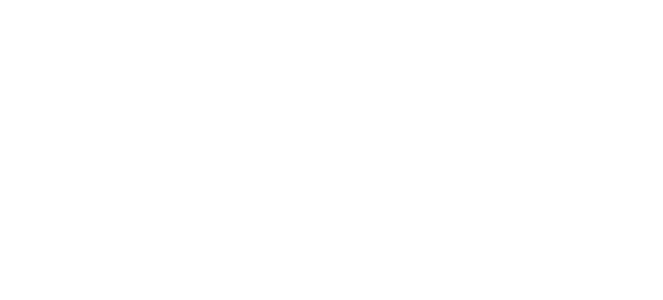
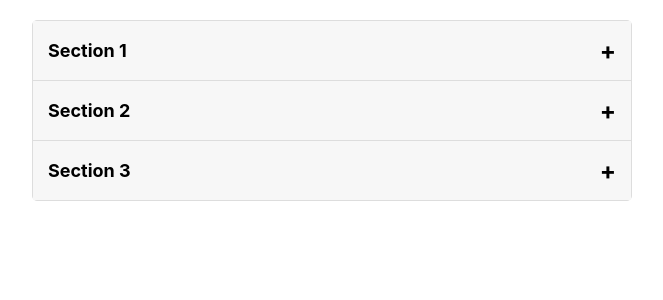
Before and after one commit to Girishg17/React-Snippets, a React (Create React App) app: page /accordion in a window 1280 px wide. Before the commit this address had no page. Shown: the top 300 px of the page, without its empty margins (308-971 px from the left). Built offline with nearby package versions, Linux system fonts and the light colour scheme.

Commit message:
added accordion

```diff
--- a/src/App.js
+++ b/src/App.js
@@ -13,6 +13,7 @@
 import Form from './snippets/forms/Forms';
 import Dialog from './snippets/dialog/Dialog';
 import Dark from './snippets/darkmode/Dark';
+import Accordion from './snippets/accordion/Accordion';
 function App() {
   return (
     <Router>
@@ -29,6 +30,7 @@
         <Route path='/form' element={<Form />} />
         <Route path='/dialog' element={<Dialog />} />
         <Route path='/dark' element={<Dark />} />
+        <Route path='/accordion' element={<Accordion />} />
       </Routes>
     </Router>
   );
--- a/src/Home.js
+++ b/src/Home.js
@@ -6,7 +6,7 @@
 function Home() {
   const [searchQuery, setSearchQuery] = useState('');
   const [buttons] = useState([
-    'Spinner', 'Alert', 'Drawer', 'NavBar', 'Progress','SnackBar','Carousel','Stepper','Forms','Dialog','DarkMode'
+    'Spinner', 'Alert', 'Drawer', 'NavBar', 'Progress','SnackBar','Carousel','Stepper','Forms','Dialog','DarkMode','Accordion'
   ]);
   const [filteredButtons, setFilteredButtons] = useState(buttons);
   const navigate = useNavigate();
@@ -56,6 +56,9 @@
     if (button.toLowerCase() === 'darkmode') {
       navigate('/dark');
     }
+    if (button.toLowerCase() === 'accordion') {
+      navigate('/accordion');
+    }
   };
 
   const handleGitHubButtonClick = () => {
--- /dev/null
+++ b/src/snippets/accordion/Accordion.js
@@ -0,0 +1,12 @@
+import React from 'react';
+import Accordion from './accordioncomponent/Accordions';
+
+function App() {
+  return (
+    <div>
+      <Accordion />
+    </div>
+  );
+}
+
+export default App;
--- /dev/null
+++ b/src/snippets/accordion/accordioncomponent/Accordions.js
@@ -0,0 +1,41 @@
+import React, { useState } from 'react';
+import styles from './Accordions.module.css';
+
+const Accordion = () => {
+  const [activeIndex, setActiveIndex] = useState(null);
+
+  const toggleAccordion = (index) => {
+    setActiveIndex(activeIndex === index ? null : index);
+  };
+
+  const accordionData = [
+    { title: "Section 1", content: "Content for section 1" },
+    { title: "Section 2", content: "Content for section 2" },
+    { title: "Section 3", content: "Content for section 3" }
+  ];
+
+  return (
+    <div className={styles.accordion}>
+      {accordionData.map((item, index) => (
+        <div key={index} className={styles['accordion-item']}>
+          <div
+            className={styles['accordion-title']}
+            onClick={() => toggleAccordion(index)}
+          >
+            <span>{item.title}</span>
+            <span className={styles.icon}>
+              {activeIndex === index ? '−' : '+'}
+            </span>
+          </div>
+          {activeIndex === index && (
+            <div className={styles['accordion-content']}>
+              {item.content}
+            </div>
+          )}
+        </div>
+      ))}
+    </div>
+  );
+};
+
+export default Accordion;
--- /dev/null
+++ b/src/snippets/accordion/accordioncomponent/Accordions.module.css
@@ -0,0 +1,44 @@
+.accordion {
+  max-width: 600px;
+  margin: 20px auto;
+  border: 1px solid #ddd;
+  border-radius: 5px;
+}
+
+.accordion-item {
+  border-bottom: 1px solid #ddd;
+}
+
+.accordion-title {
+  background: #f7f7f7;
+  cursor: pointer;
+  padding: 15px;
+  display: flex;
+  justify-content: space-between;
+  align-items: center;
+  font-size: 18px;
+  font-weight: bold;
+}
+
+.accordion-title:hover {
+  background: #e7e7e7;
+}
+
+.icon {
+  font-size: 24px;
+}
+
+.accordion-content {
+  padding: 15px;
+  background: #fff;
+  font-size: 16px;
+  line-height: 1.5;
+}
+
+.accordion-content p {
+  margin: 0;
+}
+
+.accordion-item:last-child {
+  border-bottom: none;
+}
```
